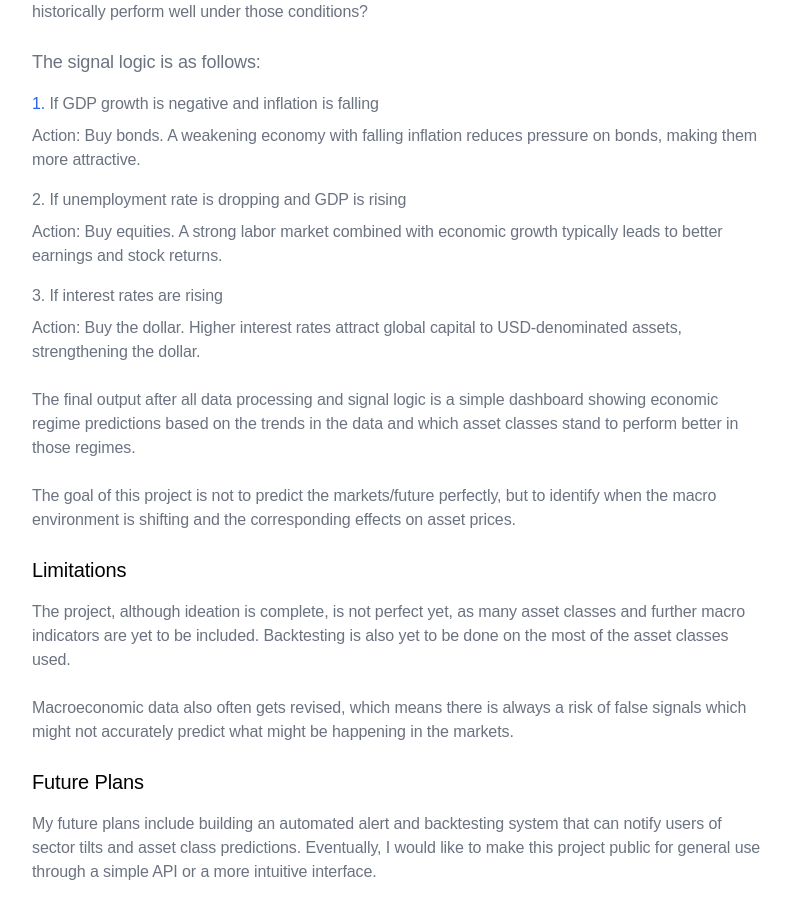
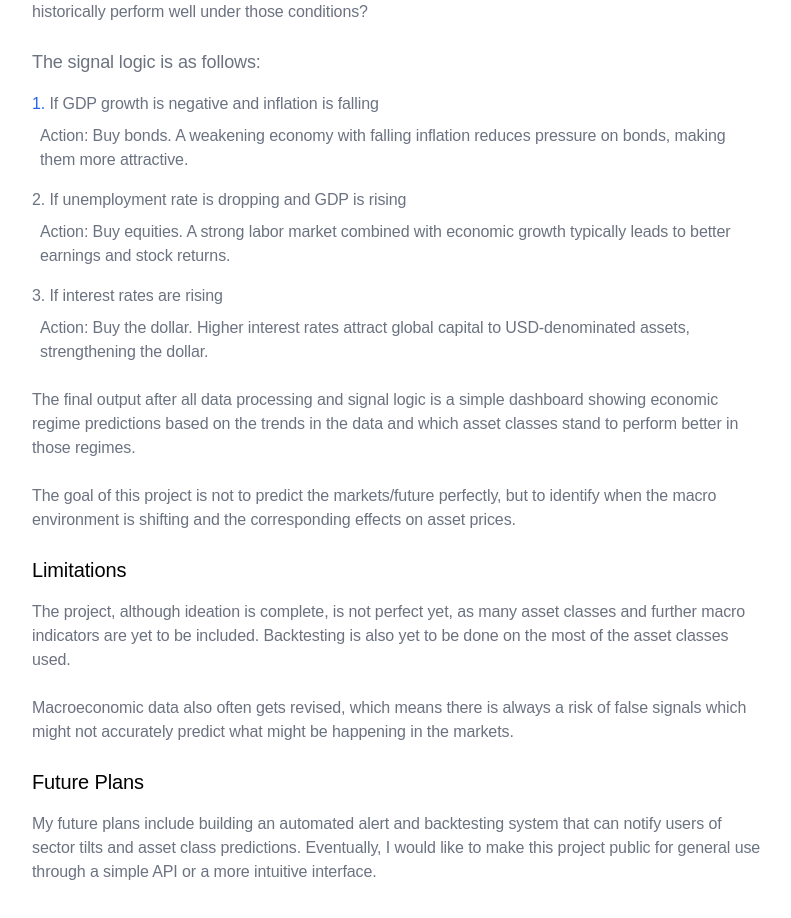
Before and after one commit to gyimadu/portfolio, a Next.js app: page /blog in a window 1280 px wide. Shown: the part 1800-2718 px from the top of the page, without its empty margins (240-1031 px from the left). Built offline with nearby package versions, Linux system fonts and the light colour scheme; a web font is replaced by a local one.

Commit message:
update: minor updates to macro signal blog post

```diff
--- a/src/data/blogPosts.tsx
+++ b/src/data/blogPosts.tsx
@@ -56,7 +56,7 @@ export const blogPosts: BlogPostData[] = [
               <p className="font-medium text-blue-900 mb-2">
                 <span className="text-blue-600">1.</span> If GDP growth is negative and inflation is falling
               </p>
-              <p className="text-blue-800">
+              <p className="text-blue-800 px-2 md:px-0">
                 <strong>Action:</strong> Buy bonds. A weakening economy with falling inflation reduces pressure on bonds, making them more attractive.
               </p>
             </div>
@@ -65,7 +65,7 @@ export const blogPosts: BlogPostData[] = [
               <p className="font-medium text-green-900 mb-2">
                 <span className="text-green-600">2.</span> If unemployment rate is dropping and GDP is rising
               </p>
-              <p className="text-green-800">
+              <p className="text-green-800 px-2 md:px-0">
                 <strong>Action:</strong> Buy equities. A strong labor market combined with economic growth typically leads to better earnings and stock returns.
               </p>
             </div>
@@ -74,7 +74,7 @@ export const blogPosts: BlogPostData[] = [
               <p className="font-medium text-purple-900 mb-2">
                 <span className="text-purple-600">3.</span> If interest rates are rising
               </p>
-              <p className="text-purple-800">
+              <p className="text-purple-800 px-2 md:px-0">
                 <strong>Action:</strong> Buy the dollar. Higher interest rates attract global capital to USD-denominated assets, strengthening the dollar.
               </p>
             </div>
```
